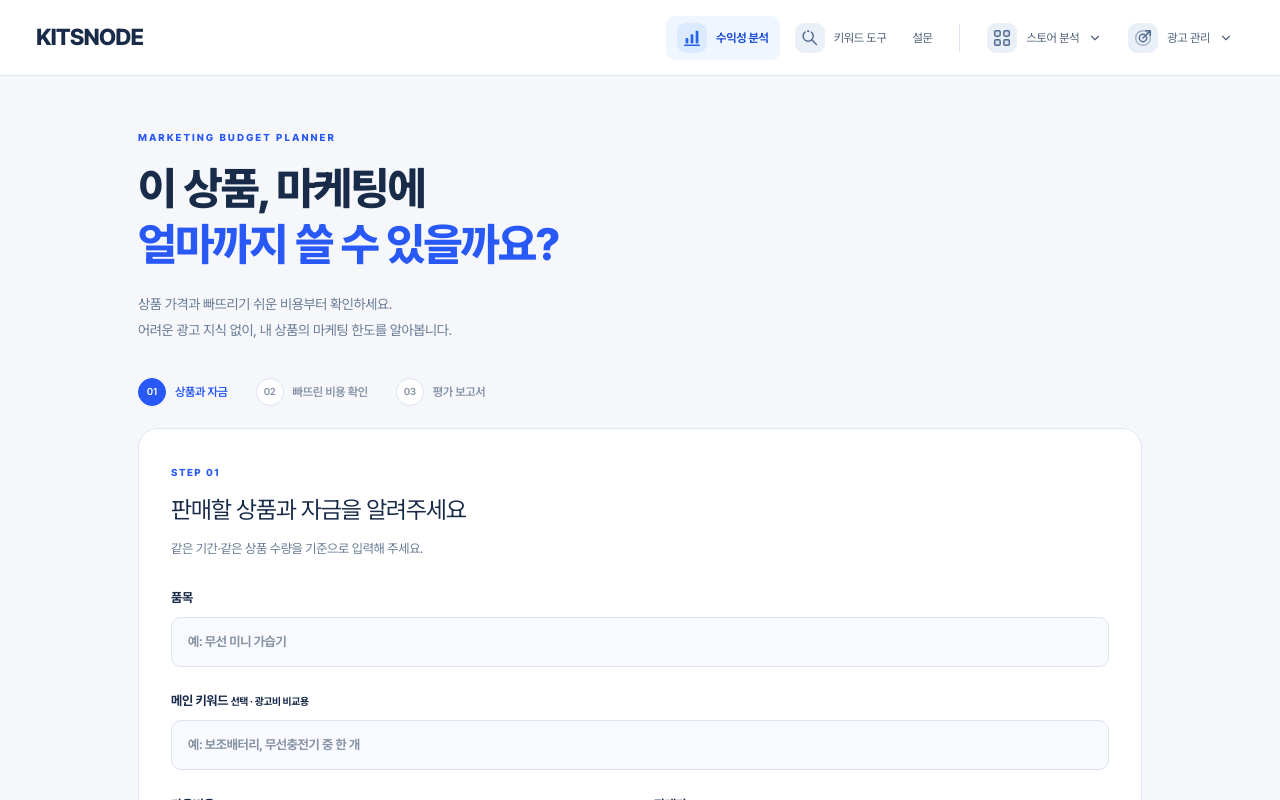
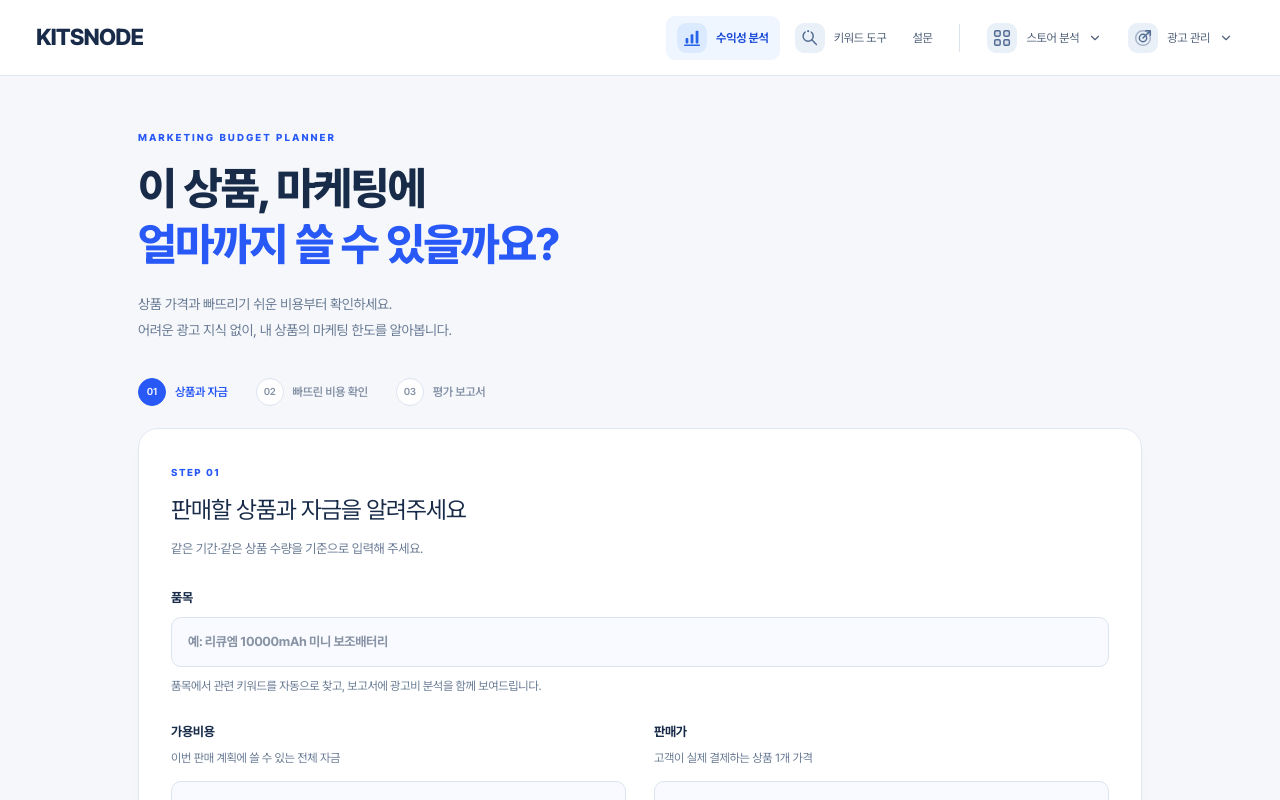
Before and after one commit to heetae1120/Kitsnode, a Next.js app: page /tools in a window 1280 px wide. Shown: the top 800 px of the page. Built offline with nearby package versions, Linux system fonts and the light colour scheme.

Commit message:
Analyze keywords automatically from the product name

```diff
--- a/src/components/marketing-planner.tsx
+++ b/src/components/marketing-planner.tsx
@@ -20,14 +20,14 @@ const extras = [
   ['certification','인증·검사비','이번 판매 계획 전체에 한 번 반영할 비용','원 / 전체'],
   ['fixed','기타 고정비','촬영, 디자인, 임차료 등 이번 계획에 배분할 비용','원 / 전체'],
 ] as const;
-type Draft = {name:string;keyword:string} & Record<keyof MarketingPlanInput,string>;
-const empty:Draft={name:'',keyword:'',available:'',price:'',cost:'',quantity:'',feePercent:'',logistics:'',packaging:'',returns:'',certification:'',fixed:''};
+type Draft = {name:string} & Record<keyof MarketingPlanInput,string>;
+const empty:Draft={name:'',available:'',price:'',cost:'',quantity:'',feePercent:'',logistics:'',packaging:'',returns:'',certification:'',fixed:''};
 const money=(v:number)=>`${Math.round(v).toLocaleString('ko-KR')}원`;
 export function MarketingPlanner(){
   const [draft,setDraft]=useState<Draft>(empty);
   const [step,setStep]=useState(1);
   const [error,setError]=useState('');
-  const [report,setReport]=useState<{name:string;keyword:string;input:MarketingPlanInput;result:ReturnType<typeof marketingPlan>}|null>(null);
+  const [report,setReport]=useState<{name:string;input:MarketingPlanInput;result:ReturnType<typeof marketingPlan>}|null>(null);
   const focus=useRef<HTMLElement>(null);
   const update=(key:keyof Draft,value:string)=>{setDraft(d=>({...d,[key]:value}));setError('');};
   function move(next:number){setStep(next);setError('');requestAnimationFrame(()=>{focus.current?.focus();focus.current?.scrollIntoView({behavior:'smooth',block:'start'});});}
@@ -41,7 +41,7 @@ export function MarketingPlanner(){
     try{
       const input=Object.fromEntries([...basics,...extras].map(([key])=>[key,Number(draft[key])])) as MarketingPlanInput;
       const result=marketingPlan(input);
-      setReport({name:draft.name.trim(),keyword:draft.keyword.trim(),input,result});move(3);
+      setReport({name:draft.name.trim(),input,result});move(3);
     }catch(e){setError(e instanceof Error?e.message:'입력값을 확인해 주세요.');}
   }
   const r=report?.result;
@@ -51,8 +51,7 @@ export function MarketingPlanner(){
     <ol className="mp-steps" aria-label="분석 진행 단계">{['상품과 자금','빠뜨린 비용 확인','평가 보고서'].map((label,i)=><li key={label} aria-current={step===i+1?'step':undefined}><span>{step>i+1?<Check size={15}/>:`0${i+1}`}</span>{label}</li>)}</ol>
     <section ref={focus} tabIndex={-1} className="mp-workspace" aria-label={step===3?'수익성 평가 보고서':'수익성 분석 입력'}>
     {step<3?<form onSubmit={submit} noValidate><div className="mp-section-heading"><span>STEP 0{step}</span><h2>{step===1?'판매할 상품과 자금을 알려주세요':'이런 비용, 안 빼먹으셨나요?'}</h2><p>{step===1?'같은 기간·같은 상품 수량을 기준으로 입력해 주세요.':'작은 비용도 모이면 마케팅 예산이 달라집니다. 0원도 직접 확인해 주세요.'}</p></div>
-      {step===1&&<label className="mp-name">품목<input value={draft.name} onChange={e=>update('name',e.target.value)} placeholder="예: 무선 미니 가습기" maxLength={100}/></label>}
-      {step===1&&<label className="mp-name">메인 키워드 <small>선택 · 광고비 비교용</small><input value={draft.keyword} onChange={e=>update('keyword',e.target.value)} placeholder="예: 보조배터리, 무선충전기 중 한 개" maxLength={50}/></label>}
+      {step===1&&<label className="mp-name">품목<input value={draft.name} onChange={e=>update('name',e.target.value)} placeholder="예: 리큐엠 10000mAh 미니 보조배터리" maxLength={100}/><small className="mp-product-hint">품목에서 관련 키워드를 자동으로 찾고, 보고서에 광고비 분석을 함께 보여드립니다.</small></label>}
       <div className="mp-fields">{(step===1?basics:extras).map(([key,label,description,unit])=><div className="mp-field" key={key}><label htmlFor={`mp-${key}`}>{label}</label><p id={`mp-help-${key}`}>{description}</p><div className="mp-input-wrap"><input id={`mp-${key}`} aria-describedby={`mp-help-${key}`} type="number" inputMode="decimal" min="0" step={key==='quantity'?'1':'any'} max={key==='feePercent'?100:undefined} value={draft[key]} onChange={e=>update(key,e.target.value)} placeholder="금액 입력"/><span>{unit}</span></div>{step===2&&<label className="mp-zero"><input type="checkbox" checked={draft[key]==='0'} onChange={e=>update(key,e.target.checked?'0':'')}/>해당 없음 · 0{key==='feePercent'?'%':'원'}</label>}</div>)}</div>
       <aside className="mp-note"><Wallet size={20}/><p>{step===1?'가용비용은 상품 매입비와 부가비용, 마케팅비를 합쳐 쓸 전체 자금입니다. 아직 발생하지 않은 매출은 자금에 더하지 않습니다.':'인증·검사비와 기타 고정비는 전체 금액으로 입력하세요. 계획 수량에 나눠 반영합니다. 세금·할인·추가 비용도 해당 항목에 포함해 주세요.'}</p></aside>
       {error&&<p className="mp-error" role="alert">{error}</p>}<div className="mp-actions">{step===2&&<button type="button" className="mp-secondary" onClick={()=>move(1)}>이전 단계</button>}<button type="submit" className="mp-primary">{step===1?'다음 · 빠뜨린 비용 확인':'내 상품 평가 보고서 보기'}<ArrowRight size={17}/></button></div>
@@ -62,7 +61,7 @@ export function MarketingPlanner(){
       <div className="mp-metrics"><div><span>1개 팔고 광고 전에 남는 돈</span><strong>{money(r.margin)}</strong><p>판매가 − 상품 원가 − 개당 부가비용</p></div><div><span>고정비까지 반영한 1건당 광고비 한도</span><strong>{money(r.perOrder)}</strong><p>한 번 판매를 만드는 데 이 금액보다 쓰면 손실이 생깁니다.</p></div><div><span>손해를 피하려면 필요한 광고 매출</span><strong>{r.breakEvenRoas===null?'계산 불가':`광고비의 ${(r.breakEvenRoas/100).toLocaleString('ko-KR',{maximumFractionDigits:2})}배`}</strong><p>손익분기 ROAS {r.breakEvenRoas===null?'없음':`${r.breakEvenRoas.toLocaleString('ko-KR',{maximumFractionDigits:1})}%`} · 계획 수량에 고정비 배분</p></div></div>
       <section className="mp-report-section"><h3>01. 돈이 어디에 쓰이나요?</h3><div className="mp-cost-bar" aria-label="상품 1개 비용 구성">{[['상품 원가',report.input.cost],['수수료',r.fee],['물류·포장·반품',report.input.logistics+report.input.packaging+report.input.returns],['광고 전 여유',Math.max(0,r.margin)]].map(([label,value],i)=><span key={label} style={{flex:Math.max(Number(value),0),background:['#172c4f','#6d8ddd','#b7caf3','#2a59f4'][i]}} title={`${label}: ${money(Number(value))}`}/>)}</div><dl className="mp-breakdown">{[['판매가',report.input.price],['상품 원가',report.input.cost],['플랫폼·결제 수수료',r.fee],['물류·배송비',report.input.logistics],['포장·기타 판매비',report.input.packaging],['반품·교환 예상비',report.input.returns],['고정비 배분 (인증비 포함)',r.fixed/report.input.quantity],['1건당 광고비 한도',r.perOrder]].map(([label,value])=><div key={label}><dt>{label}</dt><dd>{money(Number(value))}</dd></div>)}</dl></section>
       <section className="mp-report-section"><h3>02. 전체 자금과 손익분기점 (BEP)</h3><dl className="mp-breakdown">{[['가용비용',report.input.available],['먼저 확보할 상품·부가비용',r.reserved],['비용 확보 후 자금 여유',r.cashRoom],['계획 수량 기준 손익상 광고비 한도',r.profitRoom],['최종 마케팅 지출 상한',r.marketing],['전량 판매 시 매출',r.sales],['상한만큼 광고 집행 후 예상 이익',r.profit]].map(([label,value])=><div key={label}><dt>{label}</dt><dd>{money(Number(value))}</dd></div>)}</dl></section>
-      <KeywordBudgetReport keyword={report.keyword} perOrder={r.perOrder} budget={r.marketing}/>
+      <KeywordBudgetReport productName={report.name} perOrder={r.perOrder} budget={r.marketing}/>
       <section className="mp-report-section"><h3>04. 다음에 확인할 일</h3><ul><li>{r.margin<=0?'판매가를 올리거나 상품 원가·개당 부가비용을 먼저 줄이세요.':r.profitRoom<0?'고정비를 낮추거나 판매 계획의 실현 가능성을 다시 점검하세요.':r.cashRoom<0?`판매 준비에 ${money(-r.cashRoom)}의 추가 자금이 필요합니다.`:'계산된 상한을 한 번에 쓰지 말고, 작은 금액으로 실제 판매 비용부터 확인하세요.'}</li><li>광고 1건당 판매를 만드는 비용을 ‘1건당 광고비 한도’와 비교하세요.</li><li>가격·수수료·반품률이 바뀌면 보고서를 다시 계산하세요.</li></ul></section>
       <p className="mp-assumptions">이번 계획 수량이 모두 판매되고 판매 1건 = 상품 1개인 경우의 계산입니다. 입력한 비용만 반영하며, 반품·세금·할인 등이 빠졌다면 결과가 높게 나올 수 있습니다. 광고 매출·전환율은 예측하지 않습니다. 금액 표시는 원 단위 반올림, 지출 상한은 내림 처리합니다.</p><div className="mp-actions"><button type="button" className="mp-secondary" onClick={()=>move(1)}>입력 수정</button><button type="button" className="mp-primary" onClick={()=>window.print()}>보고서 인쇄 / PDF 저장</button></div>
     </article>}
```
